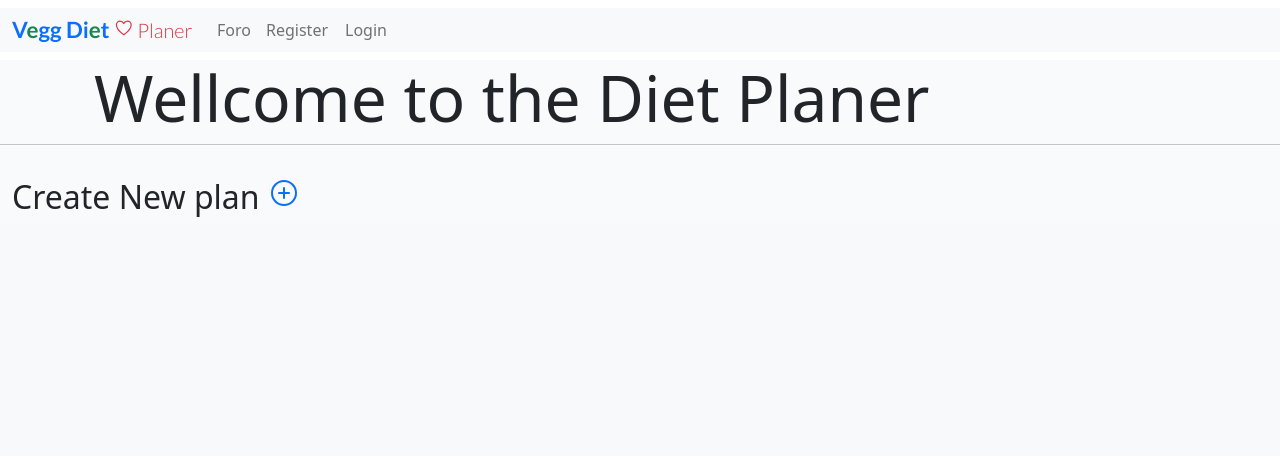
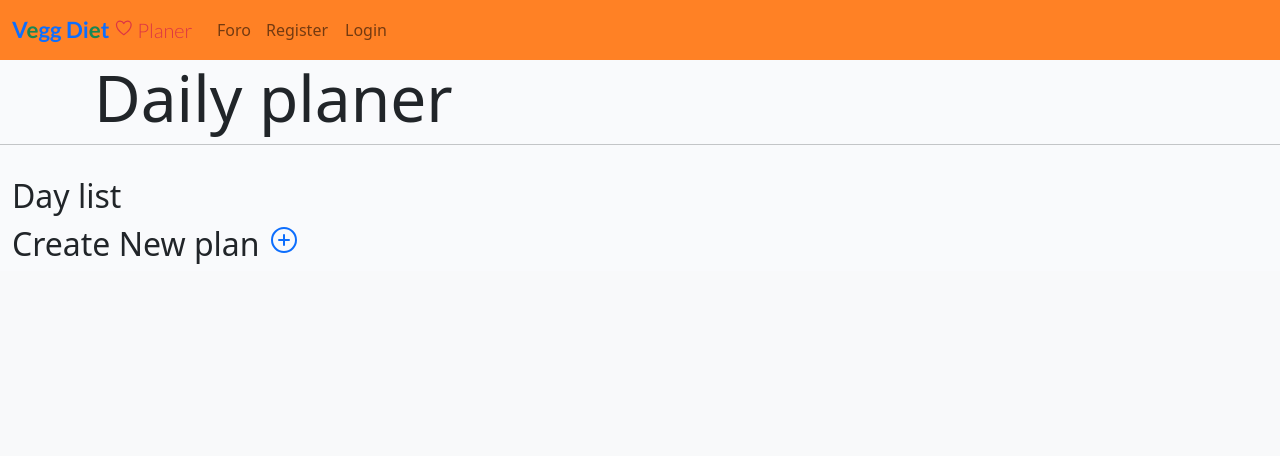
Before and after one commit to jdhernandezS1/CI_PP4_DjangoPY, a Django app: a page that uses templates/base.html in a window 1280 px wide. Shown: the top 456 px of the page. Run offline with Django 3.2, Linux system fonts and the light colour scheme; data that the repository does not hold is empty; some libraries are stand-ins or nearby versions.

Commit message:
Template setting planner

```diff
--- a/templates/base.html
+++ b/templates/base.html
@@ -28,8 +28,8 @@
 
     <!-- Navigation -->
 
-    <nav class="navbar navbar-expand-lg navbar-light bg-white">
-        <div class="container-fluid bg-light text-center">
+    <nav class="navbar navbar-expand-lg navbar-light bg-orange">
+        <div class="container-fluid bg-orange text-center">
             <a class="navbar-brand hvr-float-shadow" href="{% url 'home' %}"><span class="brand"><span
                         class="text-primary">V<span class="text-success">e</span>gg Di<span
                             class="text-success">e</span>t</span> <span class="small text-danger">
@@ -45,26 +45,26 @@
                         <a class="nav-link active" aria-current="page" href="{% url 'home' %}">Home</a>
                     </li> -->
                     <li class="nav-item hvr-float-shadow">
-                        <a class="nav-link bg-success bg-light" href="{% url 'posts' %}">Foro</a>
+                        <a class="nav-link bg-orange" href="{% url 'posts' %}">Foro</a>
                     </li>
                     {% if user.is_authenticated %}
                     <li class="nav-item hvr-float-shadow ">
-                        <a class="nav-link bg-success bg-light" href="{% url 'planer' %}">My Plan</a>
+                        <a class="nav-link bg-orange" href="{% url 'planer' %}">My Plan</a>
                     </li>
                     <li class="nav-item hvr-float-shadow bg-light">
-                        <a class="nav-link bg-success bg-light" href="{% url 'account_logout' %}">Logout</a>
+                        <a class="nav-link bg-orange "href="{% url 'account_logout' %}">Logout</a>
                     </li>
                     {% else %}
                     <li class="nav-item hvr-float-shadow">
-                        <a class="nav-link bg-success bg-light" href="{% url 'account_signup' %}">Register</a>
+                        <a class="nav-link bg-orange" href="{% url 'account_signup' %}">Register</a>
                     </li>
                     <li class="nav-item hvr-float-shadow">
-                        <a class="nav-link bg-success bg-light" href="{% url 'account_login' %}">Login</a>
+                        <a class="nav-link bg-orange" href="{% url 'account_login' %}">Login</a>
                     </li>
                     {% endif %}
                 </ul>
                 {% if user.is_authenticated %}
-                <p class="thin text-info">Hello {{user}}</p>
+                <p class="thin text-blue">Hello {{user}}</p>
                 {% endif %}
 
             </div>
--- a/templates/planer_day.html
+++ b/templates/planer_day.html
@@ -6,7 +6,7 @@
     <div class="row">
         <div class="jumbotron jumbotron-fluid">
             <div class="container">
-                <h1 class="display-3">Wellcome to the Diet Planer </h1>
+                <h1 class="display-3">Daily planer </h1>
                 <!-- <p class="lead">Text.</p> -->
             </div>
         </div>
@@ -18,9 +18,8 @@
         <div class="row">
             <!-- days Lists -->
 
-            <!-- flag -->
+            <h2>Day list</h2>
             {% for day in day_list %}
-            <h1>day list{{day.day_name}}</h1>
             <!-- list for -->
             {% if day_list %}
             <div class="col-md-2">
```
Also changed, not shown: templates/planer_index.html (+12 -3 lines).
